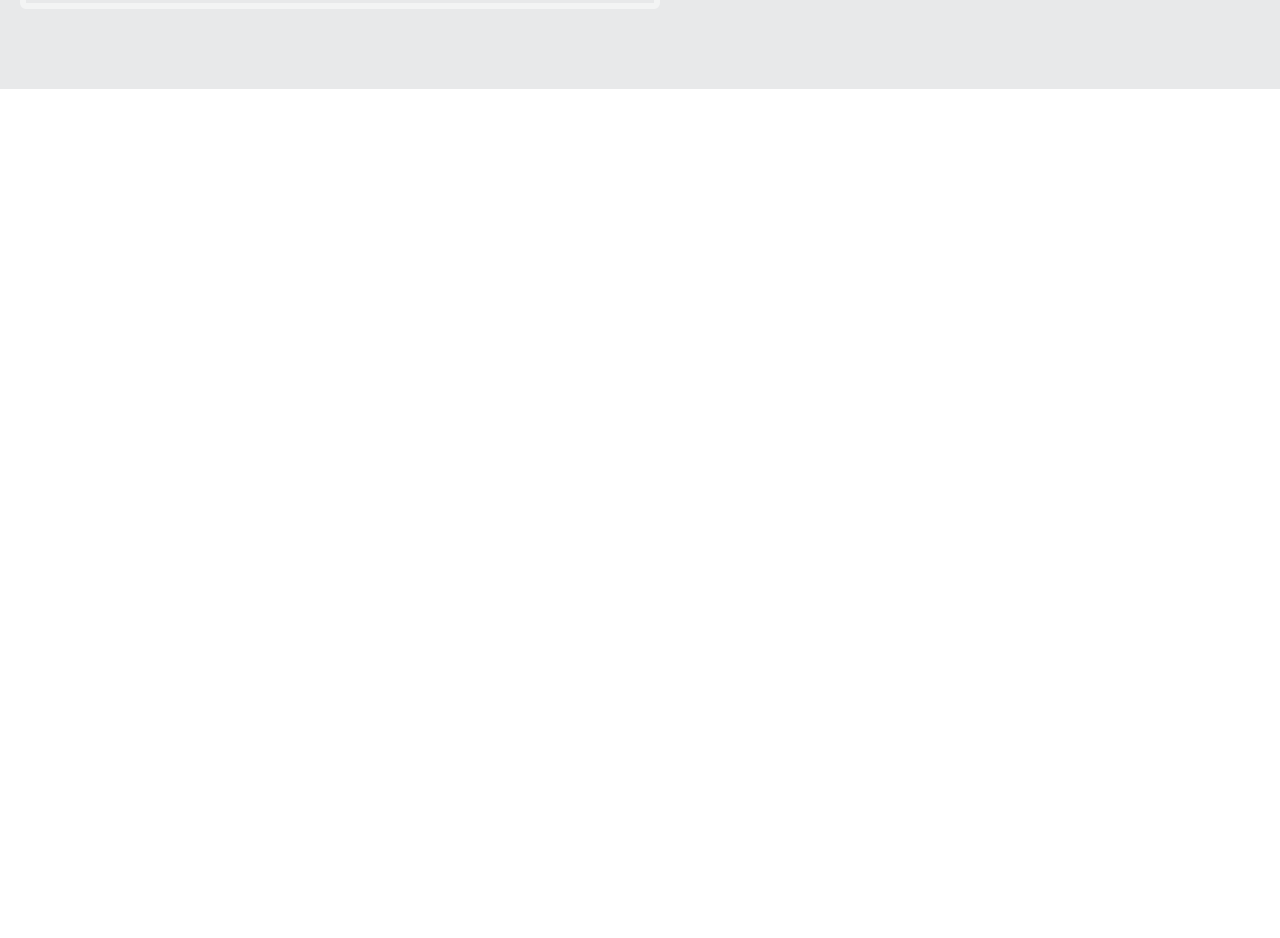
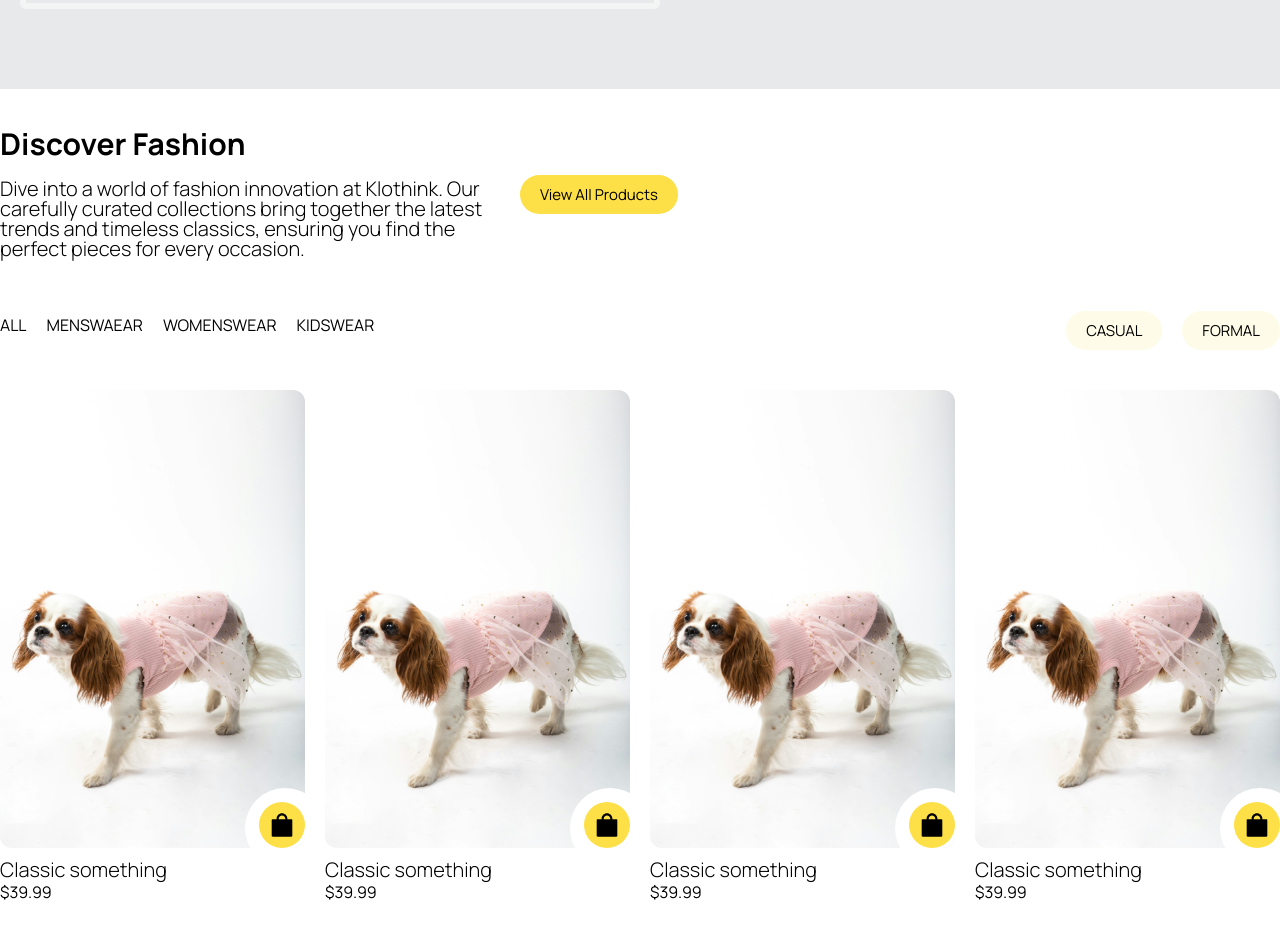
Before and after one commit to Bhagyadeep0/Go-Cart, a React (Vite) app: page / in a window 1280 px wide. Shown: the part 580-1518 px from the top of the page. Before the commit the page ends 800 px from the top, so only its background shows below. Built offline with nearby package versions, Linux system fonts and the light colour scheme.

Commit message:
products added

```diff
--- a/package.json
+++ b/package.json
@@ -12,6 +12,7 @@
   "dependencies": {
     "react": "^18.2.0",
     "react-dom": "^18.2.0",
+    "react-icons": "^5.0.1",
     "react-router": "^6.22.3",
     "react-router-dom": "^6.22.3"
   },
--- a/src/components/Products.jsx
+++ b/src/components/Products.jsx
@@ -0,0 +1,86 @@
+// react-icons
+import { AiFillShopping } from "react-icons/ai";
+
+const Products = () => {
+  //product data
+  const productsData = [
+    { name: "Classic something", price: "$39.99", img: "/pet-pink.jpg" },
+    { name: "Classic something", price: "$39.99", img: "/pet-pink.jpg" },
+    { name: "Classic something", price: "$39.99", img: "/pet-pink.jpg" },
+    { name: "Classic something", price: "$39.99", img: "/pet-pink.jpg" },
+  ];
+
+  return (
+    <section>
+      <div className="flex flex-col space-y-10 container mx-auto py-10">
+        {/* text & buttons */}
+        <div className=" flex flex-col lg:flex-row gap-5 justify-between items-center">
+          {/* text */}
+          <div className="max-w-[500px] flex-1">
+            <h2 className="h2 capitalize">Discover fashion</h2>
+            <p className="p">
+              Dive into a world of fashion innovation at Klothink. Our carefully
+              curated collections bring together the latest trends and timeless
+              classics, ensuring you find the perfect pieces for every occasion.
+            </p>
+          </div>
+          {/* buttons */}
+          <div className="flex-1">
+            <button className="btn bg-yellow-300 hover:bg-yellow-600 capitalize">
+              View all Products
+            </button>
+          </div>
+        </div>
+        {/* items */}
+        <div className="space-y-10">
+          {/* text, buttons */}
+          <div className="space-y-3 flex flex-col lg:flex-row items-center justify-between">
+            {/* text */}
+            <div className="flex-1 flex gap-5 uppercase">
+              <p>all</p>
+              <p>menswaear</p>
+              <p>womenswear</p>
+              <p>kidswear</p>
+            </div>
+            {/* buttons */}
+            <div className="space-x-5">
+              <button className="uppercase btn">casual</button>
+              <button className="uppercase btn">formal</button>
+            </div>
+          </div>
+          {/* img container */}
+          <div className="grid grid-cols-1 md:grid-cols-3 lg:grid-cols-4 gap-5 px-5 lg:px-0">
+            {/* data */}
+            {productsData.map((item, index) => (
+              <div
+                key={index}
+                className="flex flex-col flex-wrap cursor-pointer"
+              >
+                {/* img */}
+                <div className="w-fit overflow-hidden relative group rounded-xl">
+                  <img
+                    src={item.img}
+                    alt="product.img"
+                    className="object-cover group-hover:scale-110 transition-all duration-500"
+                  />
+                  <span className="absolute -bottom-5 -right-5 bg-white p-10 z-[1] rounded-full "></span>
+                  <span className="z-[2] absolute bottom-0 right-0 text-3xl bg-yellow-300 group-hover:bg-yellow-600 p-2 rounded-full transition-all duration-300">
+                    <AiFillShopping className="z-50" />
+                  </span>
+                </div>
+                {/* text */}
+                <div className="my-3">
+                  <p className="p">{item.name}</p>
+                  <p>{item.price}</p>
+                </div>
+              </div>
+            ))}
+          </div>
+          <div></div>
+        </div>
+      </div>
+    </section>
+  );
+};
+
+export default Products;
--- a/src/pages/Home.jsx
+++ b/src/pages/Home.jsx
@@ -2,12 +2,14 @@
 
 import Header from "../components/Header"
 import Hero from "../components/Hero"
+import Products from "../components/Products"
 
 const Home = () => {
   return (
     <>
       <Header />
       <Hero />
+      <Products />
     </>
   )
 }
```
Also changed, not shown: 1 other file (tests, documents, lock files or other folders).
